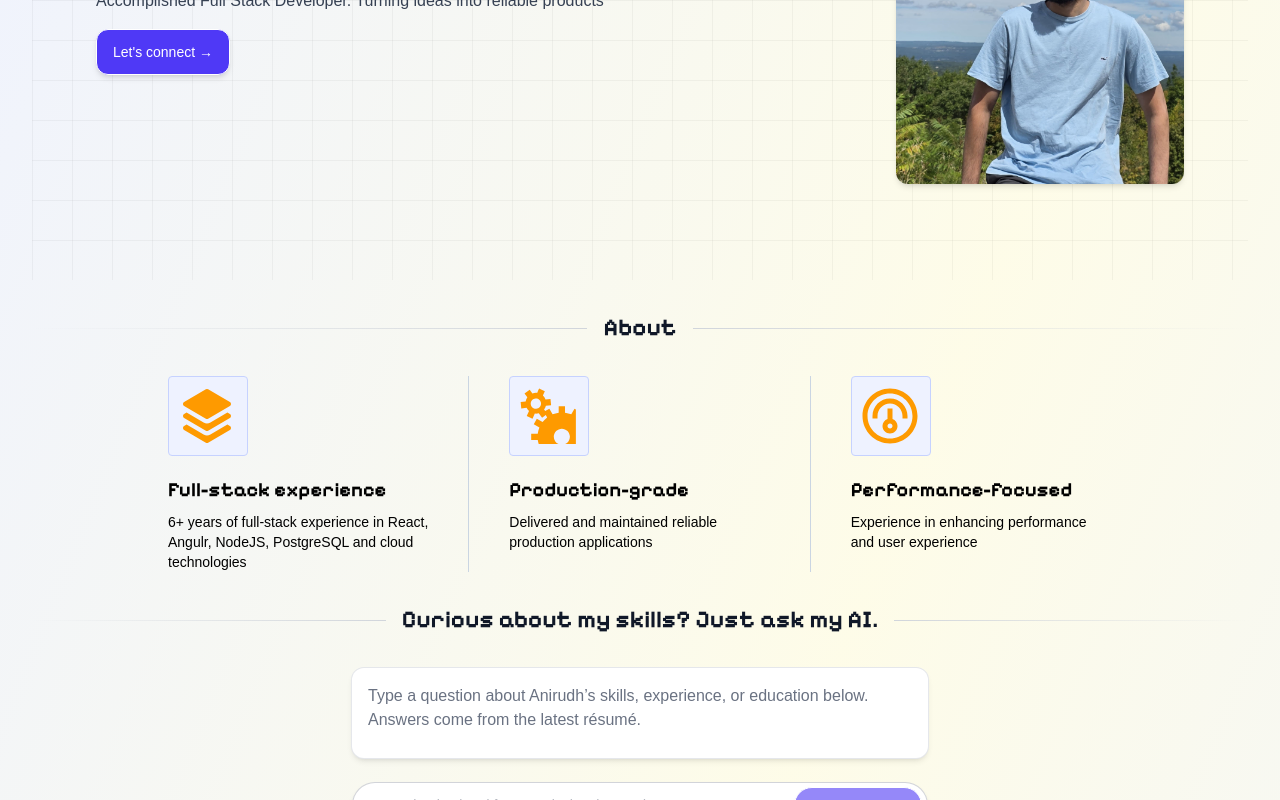
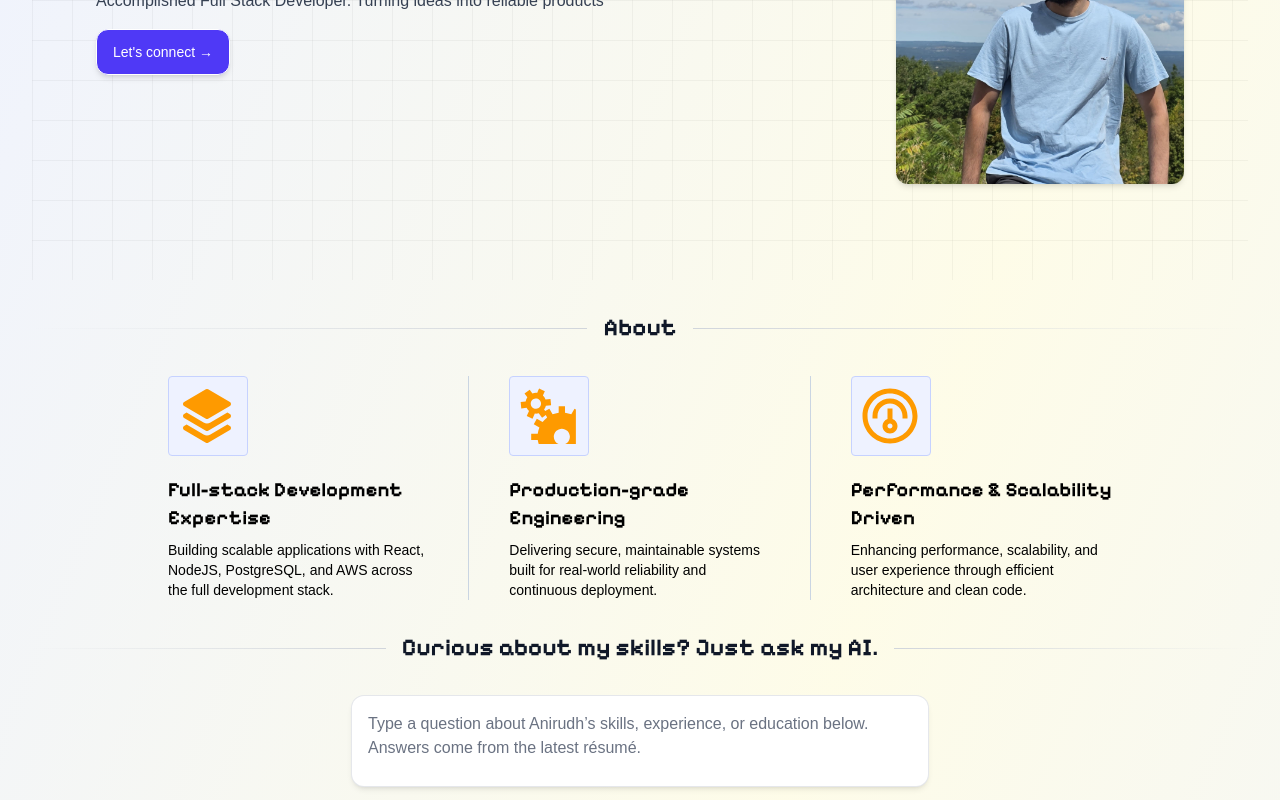
Before and after one commit to anirudhchintha95/portfolio, a Next.js app: page / in a window 1280 px wide. Shown: the part 424-1224 px from the top of the page. Built offline with nearby package versions, Linux system fonts and the light colour scheme; a web font is replaced by a local one.

Commit message:
Update about section strings

```diff
--- a/src/components/About.tsx
+++ b/src/components/About.tsx
@@ -5,9 +5,9 @@ import { CgPerformance } from "react-icons/cg";
 const ABOUT_CONTENT = [
   {
     key: "full-stack",
-    heading: "Full-stack experience",
+    heading: "Full-stack Development Expertise",
     description:
-      "6+ years of full-stack experience in React, Angulr, NodeJS, PostgreSQL and cloud technologies",
+      "Building scalable applications with React, NodeJS, PostgreSQL, and AWS across the full development stack.",
     isFirst: true,
     icon: (
       <HiMiniSquare3Stack3D className="text-amber-500 dark:text-indigo-500 text-6xl" />
@@ -15,14 +15,16 @@ const ABOUT_CONTENT = [
   },
   {
     key: "prod-grade",
-    heading: "Production-grade",
-    description: "Delivered and maintained reliable production applications",
+    heading: "Production-grade Engineering",
+    description:
+      "Delivering secure, maintainable systems built for real-world reliability and continuous deployment.",
     icon: <GiGears className="text-amber-500 dark:text-indigo-500 text-6xl" />,
   },
   {
-    key: "perf-focused",
-    heading: "Performance-focused",
-    description: "Experience in enhancing performance and user experience",
+    key: "optimized",
+    heading: "Performance & Scalability Driven",
+    description:
+      "Enhancing performance, scalability, and user experience through efficient architecture and clean code.",
     isLast: true,
     icon: (
       <CgPerformance className="text-amber-500 dark:text-indigo-500 text-6xl" />
```
